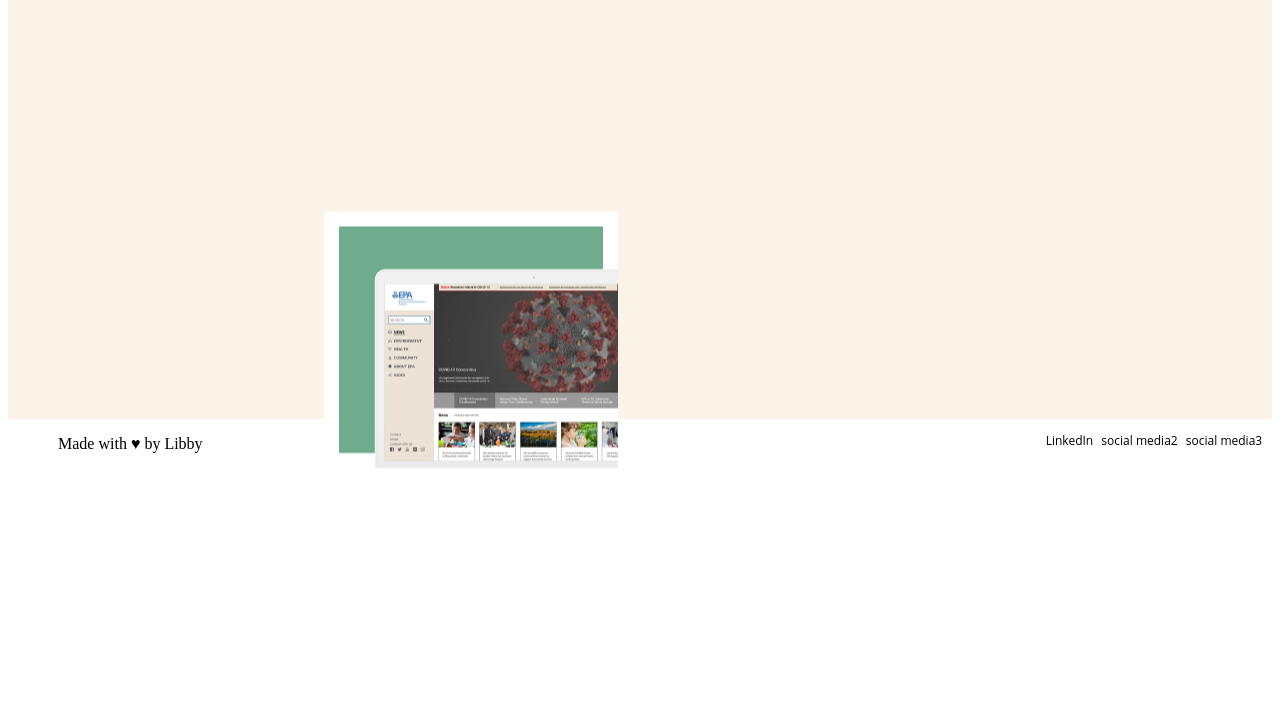
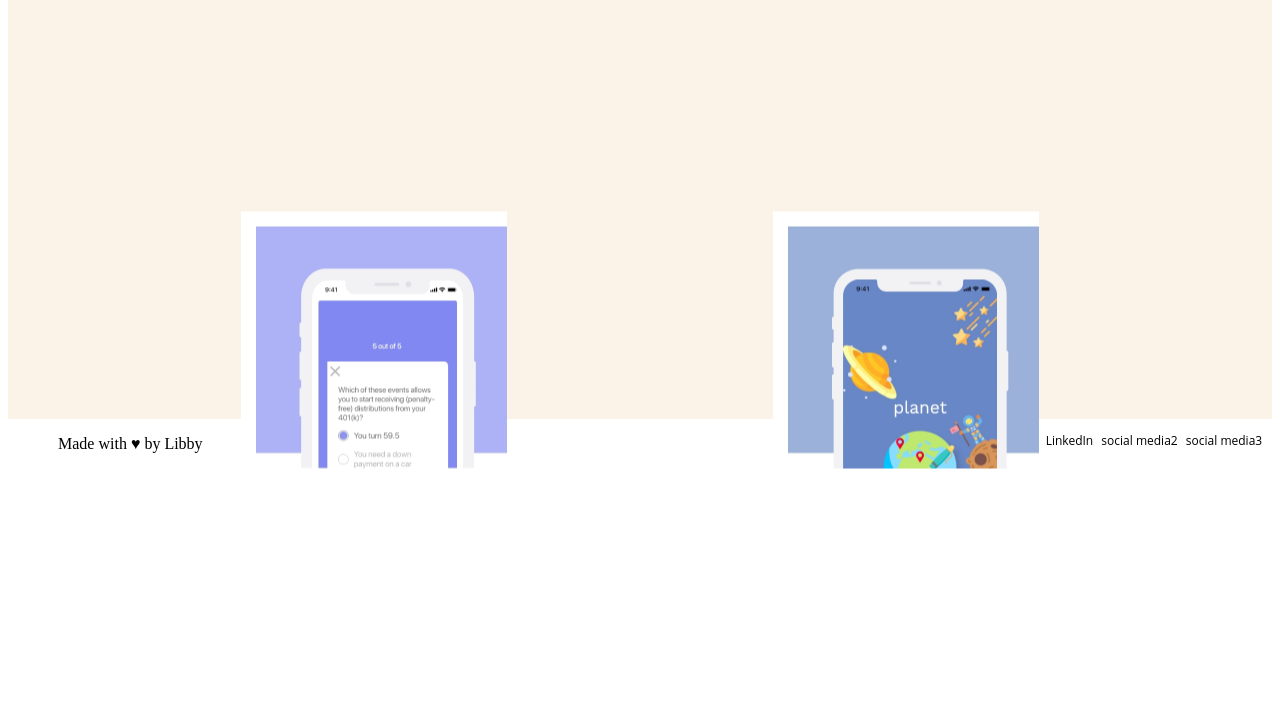
Before and after one commit to lililibsterr/UX_UI_HW_18, a plain HTML site: page index.html in a window 1280 px wide. Shown: the part 994-1720 px from the top of the page. After the commit the page ends 1594 px from the top, so only its background shows below. Drawn offline with Linux system fonts and the light colour scheme.

Commit message:
Grid Template Areas
*Used grid template areas for the thumbnails
*Figured out how to use it but not sure if this is the best method. Will be trying another way to try

```diff
--- a/css/style.css
+++ b/css/style.css
@@ -78,9 +78,15 @@ h2 {
 
 /* work thumbnails*/
 .thumbnails {
-    position: inline-block;
+    /* position: inline-block; */
     margin-left: auto;
     margin-right: auto;
+    display: grid;
+    grid-template-rows: 1fr 1fr;
+    grid-template-columns: 100px 1fr 1fr 100px;
+    grid-template-areas:
+    ". project1 project2 ."
+    ". project3 project4 .";
 }
 
 .project1 {
@@ -89,7 +95,7 @@ h2 {
     width: auto;
     transform: scale(.5);
     /* padding: 2%; */
-    grid-area: hover;
+    grid-area: project1;
     transition: 0.3s;
     background: url(../images/Web\ 1920\ –\ 1.jpg) no-repeat;
 }
@@ -104,7 +110,7 @@ h2 {
     width: auto;
     transform: scale(.5);
     /* padding: 2%; */
-    grid-area: hover;
+    grid-area: project2;
     transition: 0.3s;
     background: url(../images/Web\ 1920\ –\ 2.jpg) no-repeat;
 }
@@ -119,7 +125,7 @@ h2 {
     width: auto;
     transform: scale(.5);
     /* padding: 2%; */
-    grid-area: hover;
+    grid-area: project3;
     transition: 0.3s;
     background: url(../images/Web\ 1920\ –\ 3.jpg) no-repeat;
 }
@@ -134,7 +140,7 @@ h2 {
     width: auto;
     transform: scale(.5);
     /* padding: 2%; */
-    grid-area: hover;
+    grid-area: project4;
     transition: 0.3s;
     background: url(../images/Web\ 1920\ –\ 1.jpg) no-repeat;
 }
```
